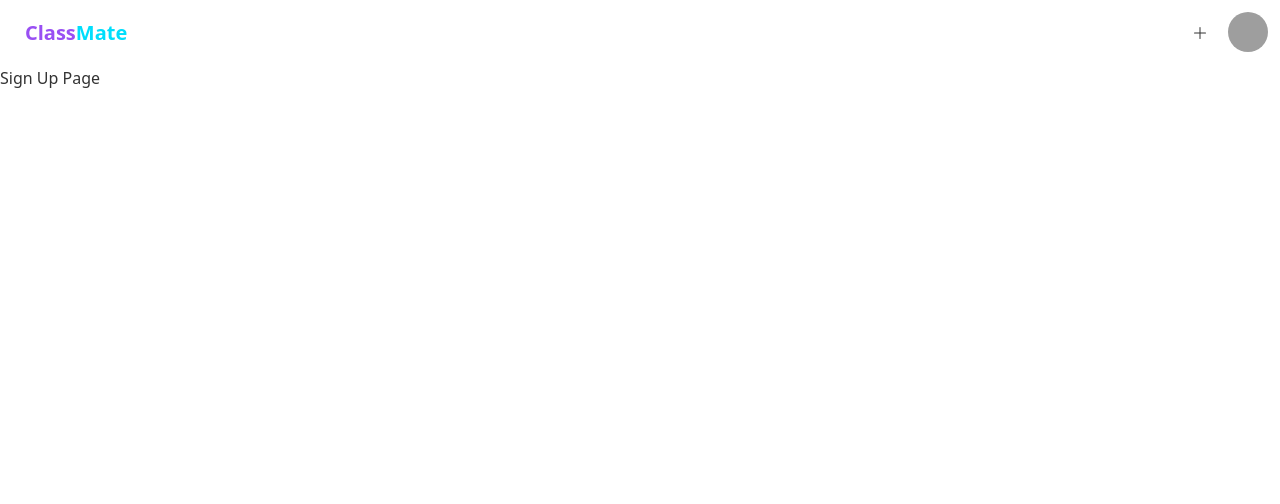
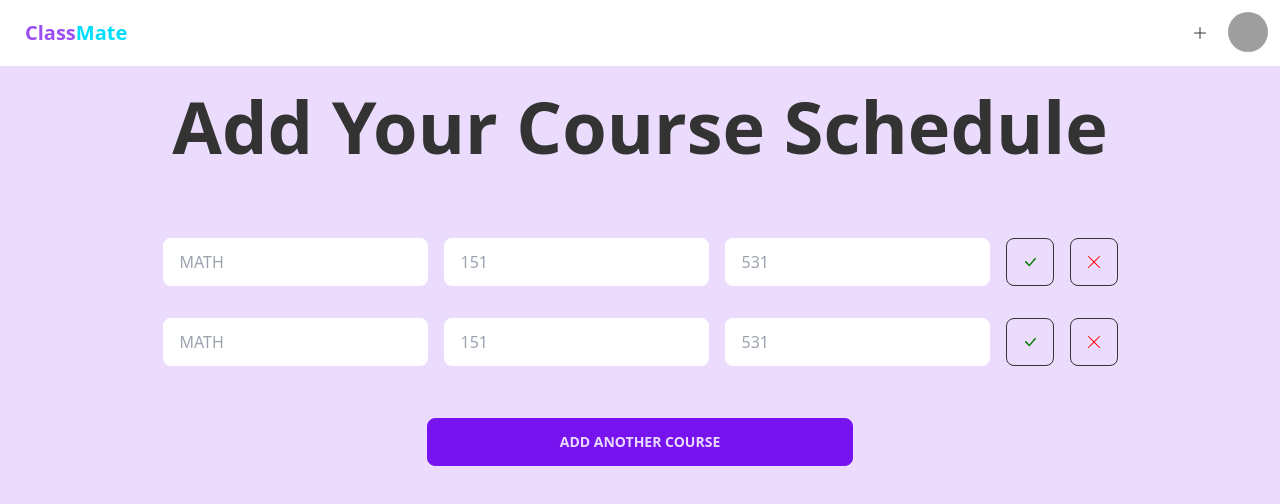
Before and after one commit to SumitNalavade/ClassMate, a Next.js app: page /signup in a window 1280 px wide. Shown: the top 504 px of the page. Built offline with nearby package versions, Linux system fonts and the light colour scheme; no server answers; grey boxes are pictures that could not be loaded.

Commit message:
Add Sign Up page

```diff
--- a/components/Navbar/index.tsx
+++ b/components/Navbar/index.tsx
@@ -1,13 +1,30 @@
-import React from "react";
+import React, { useState } from "react";
+import Link from "next/link";
+import { User } from "@supabase/supabase-js";
+
+import supabase from "../../config/supabase";
+
 
 const Navbar: React.FC = () => {
+  const [currentUser, setCurrentUser] = useState<User>()
+
+  useState(async() => {
+    const getCurrentUser = async() => {
+      const currentUser = (await supabase.auth.getUser()).data.user!
+
+      setCurrentUser(currentUser);
+    }
+
+    getCurrentUser();
+  })
+
   return (
     <div className="navbar bg-base-100">
       <div className="flex-1">
-        <a className="btn btn-ghost normal-case text-xl">
+        <Link href="/home" className="btn btn-ghost normal-case text-xl">
           <span className="text-primary">Class</span>
           <span className="text-secondary">Mate</span>
-        </a>
+        </Link>
       </div>
       <div className="flex-none">
         <div>
@@ -30,11 +47,13 @@ const Navbar: React.FC = () => {
           </label>
         </div>
         <div>
-          <label tabIndex={0} className="btn btn-ghost btn-circle avatar">
-            <div className="w-10 rounded-full">
-              <img src="https://media.licdn.com/dms/image/D4E03AQGJ66ZMFbrBUQ/profile-displayphoto-shrink_800_800/0/1640471534135?e=2147483647&v=beta&t=xNRKGBbedok-Weng6hzBWgonm9szwVtbJHCFIyNQeBc" />
-            </div>
-          </label>
+          <Link href={"/profile"}>
+            <label tabIndex={0} className="btn btn-ghost btn-circle avatar">
+              <div className="w-10 rounded-full">
+                <img src={currentUser ? currentUser.user_metadata["avatar_url"] : "https://upload.wikimedia.org/wikipedia/commons/8/89/Portrait_Placeholder.png"} />
+              </div>
+            </label>
+          </Link>
         </div>
       </div>
     </div>
--- a/components/layout.tsx
+++ b/components/layout.tsx
@@ -9,7 +9,7 @@ interface Props {
 
 const Layout: React.FC<Props> = ({ children }) => {
     return (
-        <>
+        <div className="bg-primary bg-opacity-20">
             <Head>
                 <html data-theme="cupcake"></html>
             </Head>
@@ -19,7 +19,7 @@ const Layout: React.FC<Props> = ({ children }) => {
             <main className="h-screen container mx-auto">
                 { children }
             </main>
-        </>
+        </div>
     )
 }
 
--- a/config/supabase.ts
+++ b/config/supabase.ts
@@ -1,7 +1,7 @@
 import { createClient } from '@supabase/supabase-js'
 
-const supabaseUrl = 'https://adcdwflubzhoodmawzxn.supabase.co'
-const supabaseKey = "eyJhbGciOiJIUzI1NiIsInR5cCI6IkpXVCJ9.eyJpc3MiOiJzdXBhYmFzZSIsInJlZiI6ImFkY2R3Zmx1Ynpob29kbWF3enhuIiwicm9sZSI6ImFub24iLCJpYXQiOjE2NzQ4OTA5MjEsImV4cCI6MTk5MDQ2NjkyMX0.IMc6WXxuOGSmq4DEAKW16iRoOviXEEcvoxUYg8LJ0vc"
+const supabaseUrl = process.env.NEXT_PUBLIC_SUPABASE_URL!
+const supabaseKey = process.env.NEXT_PUBLIC_SUPABASE_ANON_KEY!
 const supabase = createClient(supabaseUrl, supabaseKey)
 
 export default supabase;
--- a/package.json
+++ b/package.json
@@ -20,7 +20,8 @@
     "next": "13.1.1",
     "react": "18.2.0",
     "react-dom": "18.2.0",
-    "typescript": "4.9.4"
+    "typescript": "4.9.4",
+    "zustand": "^4.3.2"
   },
   "devDependencies": {
     "autoprefixer": "^10.4.13",
--- a/pages/index.tsx
+++ b/pages/index.tsx
@@ -1,9 +1,19 @@
 import React from "react";
 import { NextPage } from "next";
 
+import supabase from "../config/supabase";
+
 const Landing: NextPage = () => {
+  async function signInWithGoogle() {
+    const { data, error } = await supabase.auth.signInWithOAuth({
+      provider: 'google',
+    })
+  }
+
   return (
-    <h1>Hello World</h1>
+    <>
+      <button onClick={signInWithGoogle}>Get Started</button>
+    </>
   )
 };
 
--- a/pages/profile.tsx
+++ b/pages/profile.tsx
@@ -1,14 +1,21 @@
-import React from "react"
-import { NextPage } from "next"
+import React from "react";
+import { Session } from "@supabase/supabase-js";
 
-import Layout from "../components/layout"
+import supabase from "../config/supabase";
 
-const Profile: NextPage = () => {
+import Layout from "../components/layout";
+
+const Profile = ({ session }: { session: Session }) => {
+    async function signout() {
+        const { error } = await supabase.auth.signOut()
+    }
+
     return (
         <Layout>
-            <h1>Profile Page</h1>
+            <h1>{session.user.user_metadata["avatar_url"]}</h1>
+            <button onClick={signout}>Sign Out</button>
         </Layout>
     )
 }
 
-export default Profile;
+export default Profile
--- a/pages/signup.tsx
+++ b/pages/signup.tsx
@@ -1,14 +1,110 @@
-import React from "react";
+import React, { use, useState } from "react";
 import { NextPage } from "next";
 
 import Layout from "../components/layout";
 
-const Signup: NextPage = () => {
-    return (
-        <Layout>
-            <h1>Sign Up Page</h1>
-        </Layout>
-    )
+interface AddCourseInput {
+    addCourse: (field: string, number: number, section: number) => void
 }
 
+const AddCourseInput: React.FC<AddCourseInput> = ({ addCourse }) => {
+    const [field, setField] = useState("")
+    const [course, setCourse] = useState<number>()
+    const [section, setSection] = useState<number>()
+
+  return (
+    <div className="flex justify-content-evenly py-4">
+      <div className="px-2">
+        <input
+          type="text"
+          placeholder="MATH"
+          className="input w-full max-w-lg"
+          value={field}
+          onChange={(evt) => setField(evt.target.value)}
+        />
+      </div>
+
+      <div className="px-2">
+        <input
+          type="text"
+          placeholder="151"
+          className="input w-full max-w-lg"
+          value={course}
+          onChange={(evt) => setCourse(evt.target.value as unknown as number)}
+        />
+      </div>
+
+      <div className="px-2">
+        <input
+          type="text"
+          placeholder="531"
+          className="input w-full max-w-lg"
+          value={section}
+          onChange={(evt) => setSection(evt.target.value as unknown as number)}
+        />
+      </div>
+
+      <button className="btn btn-square btn-outline outline-green-800 mx-2" onClick={() => addCourse(field, course, section)}>
+        <svg
+          xmlns="http://www.w3.org/2000/svg"
+          width="16"
+          height="16"
+          fill="green"
+          className="bi bi-check-lg"
+          viewBox="0 0 16 16"
+        >
+          <path d="M12.736 3.97a.733.733 0 0 1 1.047 0c.286.289.29.756.01 1.05L7.88 12.01a.733.733 0 0 1-1.065.02L3.217 8.384a.757.757 0 0 1 0-1.06.733.733 0 0 1 1.047 0l3.052 3.093 5.4-6.425a.247.247 0 0 1 .02-.022Z" />
+        </svg>
+      </button>
+
+      <button className="btn btn-square btn-outline outline-red-800 mx-2">
+        <svg
+          xmlns="http://www.w3.org/2000/svg"
+          width="16"
+          height="16"
+          fill="red"
+          className="bi bi-x-lg"
+          viewBox="0 0 16 16"
+        >
+          <path d="M2.146 2.854a.5.5 0 1 1 .708-.708L8 7.293l5.146-5.147a.5.5 0 0 1 .708.708L8.707 8l5.147 5.146a.5.5 0 0 1-.708.708L8 8.707l-5.146 5.147a.5.5 0 0 1-.708-.708L7.293 8 2.146 2.854Z" />
+        </svg>
+      </button>
+    </div>
+  );
+};
+
+
+
+const Signup: NextPage = () => {
+  const [numClasses, setNumClasses] = useState(2);
+  const [courses, setCourses] = useState<any[]>([])
+
+  const addCourse = (field: string, number: number, section: number) => {
+    const newCourse = { field, number, section }
+
+    setCourses([...courses, newCourse])
+  }
+
+  return (
+    <Layout>
+      <div className="h-1/2 flex flex-col justify-between items-center">
+        <h1 className="text-7xl font-bold py-6">Add Your Course Schedule</h1>
+
+        <div>
+          {Array.from(Array(numClasses)).map((index) => (
+            <AddCourseInput addCourse={addCourse} key={index} />
+          ))}
+        </div>
+
+        <button
+          className="btn btn-active btn-primary w-1/3"
+          onClick={() => setNumClasses(numClasses + 1)}
+        >
+          Add Another Course
+        </button>
+      </div>
+    </Layout>
+  );
+};
+
 export default Signup;
```
Also changed, not shown: hooks/useAppStores.tsx (added, +15 -0 lines), utils/interfaces.ts (added, +7 -0 lines), 1 other file (tests, documents, lock files or other folders).
